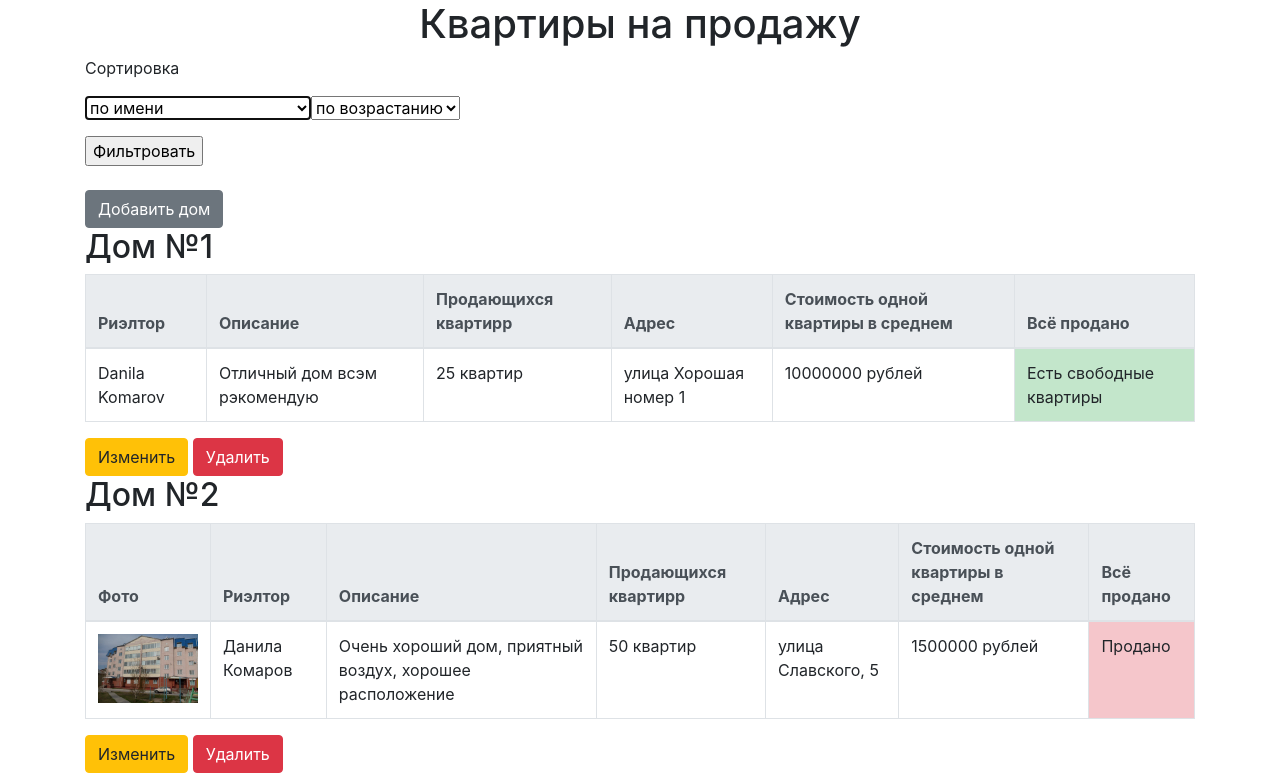
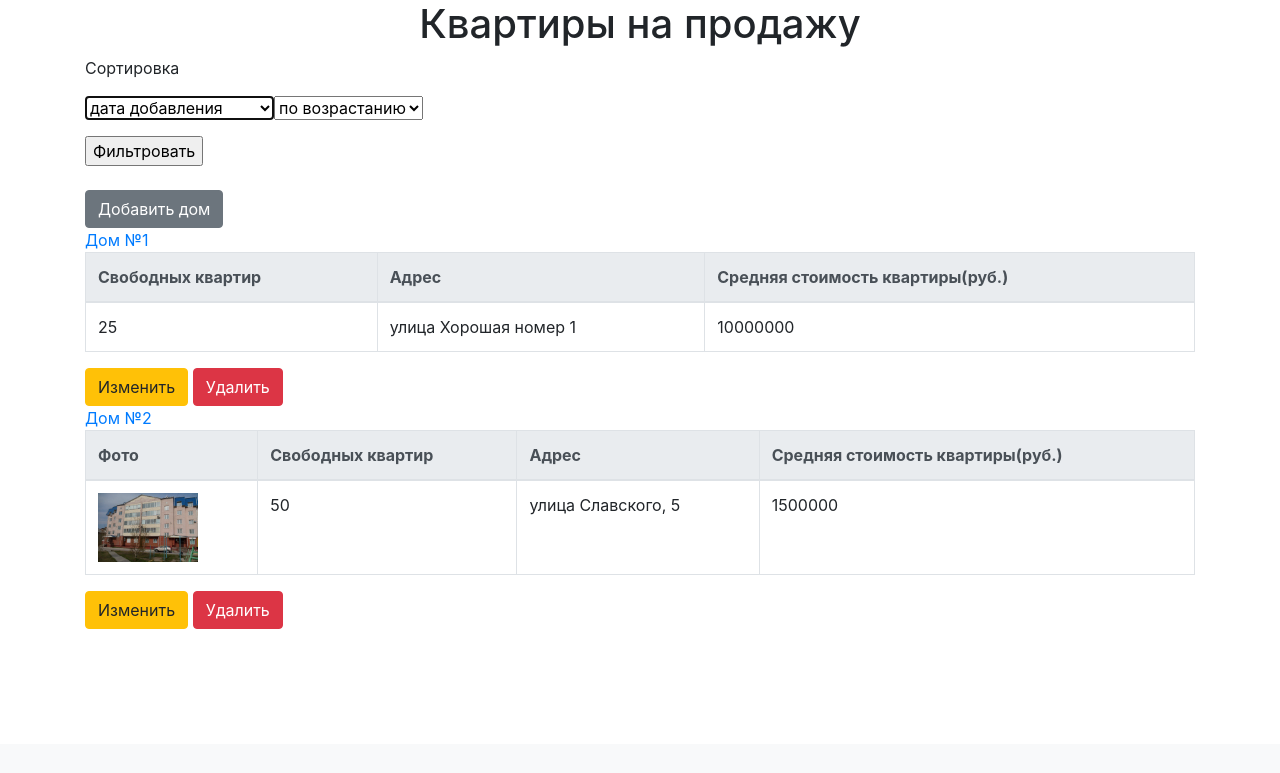
Before and after one commit to danilakom/project-3, a Flask app: page / in a window 1280 px wide. Shown: the part 56-829 px from the top of the page. After the commit the page ends 685 px from the top, so only its background shows below. Run offline with Flask 2, Linux system fonts and the light colour scheme; a user stored in the database is signed in; data comes from the database, SQL or seed files in the repository; both versions use the stored data as it was after the commit; some libraries are stand-ins or nearby versions.

Commit message:
Version 2

```diff
--- a/main.py
+++ b/main.py
@@ -23,20 +23,23 @@ def load_user(user_id):
 @app.route('/', methods=['GET', 'POST'])
 def index():
     if request.method == 'GET':
-        user = session.query(User).filter(User.id == current_user.id).first()
-        if user.sort:
-            if user.sort == 'name-up':
-                realties = session.query(Realties).order_by(Realties.id)
-            elif user.sort == 'name-down':
-                realties = session.query(Realties).order_by(Realties.id)[::-1]
-            elif user.sort == 'cost-up':
-                realties = session.query(Realties).order_by(Realties.cost)[::-1]
-            elif user.sort == 'cost-down':
-                realties = session.query(Realties).order_by(Realties.cost)
-            elif user.sort == 'flats-up':
-                realties = session.query(Realties).order_by(Realties.not_solded_flats)
-            elif user.sort == 'flats-down':
-                realties = session.query(Realties).order_by(Realties.not_solded_flats)[::-1]
+        if current_user.is_authenticated:
+            user = session.query(User).filter(User.id == current_user.id).first()
+            if user.sort:
+                if user.sort == 'name-up':
+                    realties = session.query(Realties).order_by(Realties.id)
+                elif user.sort == 'name-down':
+                    realties = session.query(Realties).order_by(Realties.id)[::-1]
+                elif user.sort == 'cost-up':
+                    realties = session.query(Realties).order_by(Realties.cost)[::-1]
+                elif user.sort == 'cost-down':
+                    realties = session.query(Realties).order_by(Realties.cost)
+                elif user.sort == 'flats-up':
+                    realties = session.query(Realties).order_by(Realties.not_solded_flats)
+                elif user.sort == 'flats-down':
+                    realties = session.query(Realties).order_by(Realties.not_solded_flats)[::-1]
+            else:
+                realties = session.query(Realties)
         else:
             realties = session.query(Realties)
         realtor = {}
@@ -50,7 +53,17 @@ def index():
     elif request.method == 'POST':
         user = session.query(User).filter(User.id == current_user.id).first()
         user.sort = f'{request.form["sort-by"]}-{request.form["sort"]}'
+        session.commit()
         return redirect('/')
+
+
+@app.route('/realty/<int:id>')
+def realty(id):
+    realty = session.query(Realties).filter(Realties.id == id).first()
+    user = session.query(User).filter(User.id == realty.realtor).first()
+    if user:
+        r = ' '.join([user.name, user.surname])
+    return render_template('realty.html', realty=realty, realtor=r)
 
 
 @app.route('/login', methods=['GET', 'POST'])
@@ -96,7 +109,10 @@ def add_realty():
                                title="Добавление недвижимости",
                                form=form)
         realty.house = form.house.data
-        realty.not_solded_flats = form.not_solded_flats.data
+        if form.not_solded_flats.data:
+            realty.not_solded_flats = form.not_solded_flats.data
+        else:
+            realty.not_solded_flats = 0
         realty.address = form.address.data
         realty.cost = form.cost.data
         realty.is_sold = form.is_sold.data
@@ -164,7 +180,6 @@ def edit_realty(id):
             form.not_solded_flats.data = realty.not_solded_flats
             form.address.data = realty.address
             form.cost.data = realty.cost
-            form.is_sold.data = realty.is_sold
         else:
             abort(404)
     if form.validate_on_submit():
@@ -187,7 +202,6 @@ def edit_realty(id):
             realty.not_solded_flats = form.not_solded_flats.data
             realty.address = form.address.data
             realty.cost = form.cost.data
-            realty.is_sold = form.is_sold.data
             if form.photo.data:
                 f = form.photo.data
                 filename = secure_filename(f.filename)
--- a/register.py
+++ b/register.py
@@ -8,9 +8,9 @@ class RegisterForm(FlaskForm):
     surname = StringField("Фамилия")
     name = StringField("Имя")
     age = IntegerField("Возраст")
-    is_realtor = BooleanField("Вы риэлтор?")
+    is_realtor = BooleanField("Вы риелтор?")
     email = EmailField("Email", validators=[DataRequired()])
     phone = StringField("Номер телефона")
-    password = PasswordField("Password", validators=[DataRequired()])
-    r_password = PasswordField("Repeat password", validators=[DataRequired()])
+    password = PasswordField("Пароль", validators=[DataRequired()])
+    r_password = PasswordField("Повторите пароль", validators=[DataRequired()])
     submit = SubmitField("Submit")
--- a/templates/add_realty.html
+++ b/templates/add_realty.html
@@ -3,7 +3,7 @@
     <body>
         {% extends "base.html" %}
         {% block content %}
-        <h1>Добавление недвижимости</h1>
+        <h1>Добавить дом</h1>
         <form action="" method="post" enctype="multipart/form-data">
             {{ form.hidden_tag() }}
             {{ form.csrf_token }}
@@ -62,7 +62,6 @@
                     </p>
                 {% endfor %}
             </p>
-            <p>{{ form.is_sold() }} {{ form.is_sold.label }}</p>
             <p>{{ form.submit(type="submit", class="btn btn-primary") }}</p>
         </form>
         {% endblock %}
--- a/templates/index.html
+++ b/templates/index.html
@@ -7,9 +7,9 @@
                 <p>Сортировка</p>
                 <form method="post">
                     <p><select autofocus name="sort-by">
-                        <option value='name'>по имени</option>
-                        <option value='cost'>по стоимости</option>
-                        <option value='flats'>по свободным квартирам</option>
+                        <option value='name'>дата добавления</option>
+                        <option value='cost'>стоимость</option>
+                        <option value='flats'>свободные квартиры</option>
                     </select><select name='sort'>
                         <option value='up'>по возрастанию</option>
                         <option value='down'>по убыванию</option>
@@ -17,22 +17,19 @@
                     <input type='submit' value="Фильтровать">
                 </form><br>
                 {% if current_user.is_authenticated and (current_user.is_realtor == True or current_user.id == 1) %}
-                    <a href="add_realty" class="btn btn-secondary">Добавить дом</a>
+                    <a href="add_realty" class="btn btn-secondary">Добавить дом</a><br>
                 {% endif %}
                 {% for realty in realties %}
-                    <h2>Дом №{{realty.id}}</h2>
+                    <a href="/realty/{{realty.id}}">Дом №{{realty.id}}</a>
                     <table class='table table-bordered'>
                         <thead class="thead-light">
                             <tr>
                                 {% if realty.photo %}
                                     <th scope="col">Фото</th>
                                 {% endif %}
-                                <th scope="col">Риэлтор</th>
-                                <th scope="col">Описание</th>
-                                <th scope="col">Продающихся квартирр</th>
+                                <th scope="col">Свободных квартир</th>
                                 <th scope="col">Адрес</th>
-                                <th scope="col">Стоимость одной квартиры в среднем</th>
-                                <th scope="col">Всё продано</th>
+                                <th scope="col">Средняя стоимость квартиры(руб.)</th>
                             </tr>
                         </thead>
                         <tbody>
@@ -43,29 +40,14 @@
                                     </td>
                                 {% endif %}
                                 <td>
-                                    {{realtor[realty.id]}}
-                                </td>
-                                <td>
-                                    {{realty.house}}
-                                </td>
-                                <td>
-                                    {{realty.not_solded_flats}} квартир
+                                    {{realty.not_solded_flats}}
                                 </td>
                                 <td>
                                     {{realty.address}}
                                 </td>
                                 <td>
-                                    {{realty.cost}} рублей
+                                    {{realty.cost}}
                                 </td>
-                                {% if realty.is_sold == True %}
-                                    <td class="table-danger">
-                                        Продано
-                                    </td>
-                                {% else %}
-                                    <td class="table-success">
-                                        Есть свободные квартиры
-                                    </td>
-                                {% endif %}
                             </tr>
                         </tbody>
                     </table>
```
Also changed, not shown: add_realty.py (+5 -6 lines), templates/realty.html (added, +17 -0 lines), db/users.sqlite.
